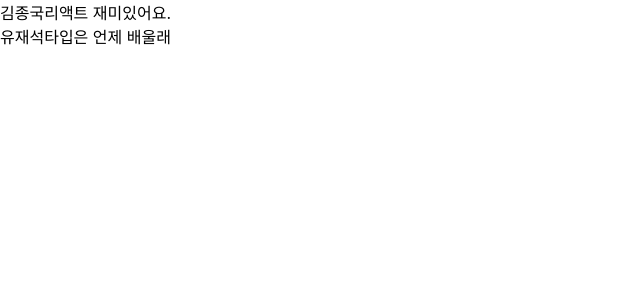
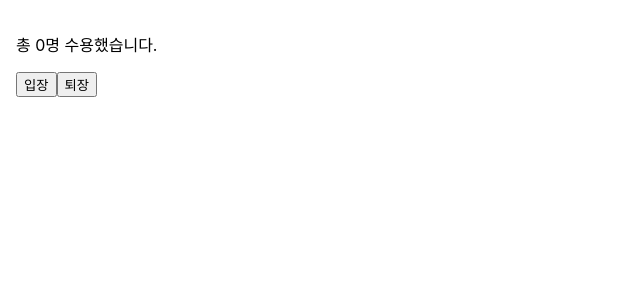
Before and after one commit to seungwontech/react_soaple_study_project, a React (Create React App) app: page / in a window 1280 px wide. Shown: the top 300 px of the page, without its empty margins (0-640 px from the left). Built offline with nearby package versions, Linux system fonts and the light colour scheme.

Commit message:
07강 Hooks

```diff
--- /dev/null
+++ b/src/chapter_07/Accommodate.jsx
@@ -0,0 +1,35 @@
+import React, {useState, useEffect} from "react";
+import useCounter from "./useCounter";
+
+const MAX_CAPACITY = 10;
+
+function Accommodate(props) {
+    const [isFull, setIsFull] = useState(false);
+    const [count, increaseCount, decreaseCount] = useCounter(0);
+
+    useEffect(() => {
+        console.log("======================");
+        console.log("useEffect() is called.");
+        console.log(`isFull: ${isFull}`);
+    });
+
+    useEffect(() => {
+        setIsFull(count >= MAX_CAPACITY);
+        console.log(`Current count value: ${count}`);
+    }, [count]);
+
+    return (
+        <div style={{padding: 16}}>
+            <p>{`총 ${count}명 수용했습니다.`}</p>
+
+            <button onClick={increaseCount} disabled={isFull}>
+                입장
+            </button>
+            <button onClick={decreaseCount}>퇴장</button>
+
+            {isFull && <p style={{color: "red"}}>정원이 가득찼습니다.</p>}
+        </div>
+    );
+}
+
+export default Accommodate;
--- /dev/null
+++ b/src/chapter_07/useCounter.jsx
@@ -0,0 +1,11 @@
+import React, {useState} from "react";
+
+function useCounter(initValue) {
+    const [count, setCount] = useState(initValue);
+    const increaseCount = () => setCount((count) => count + 1);
+    const decreaseCount = () => setCount((count) => Math.max(count-1 , 0));
+
+    return [count, increaseCount, decreaseCount];
+}
+
+export default useCounter;
--- a/src/index.js
+++ b/src/index.js
@@ -6,13 +6,14 @@
 import Library from "./chapter_03/Library";
 import Clock from "./chapter_04/Clock";
 import CommentList from "./chapter_05/CommentList";
+import Accommodate from "./chapter_07/Accommodate";
 
 const root = ReactDOM.createRoot(document.getElementById('root'));
 
 setInterval(() => {
     root.render(
         <React.StrictMode>
-            <CommentList/>
+            <Accommodate/>
         </React.StrictMode>,
         document.getElementById('root')
     );
```
